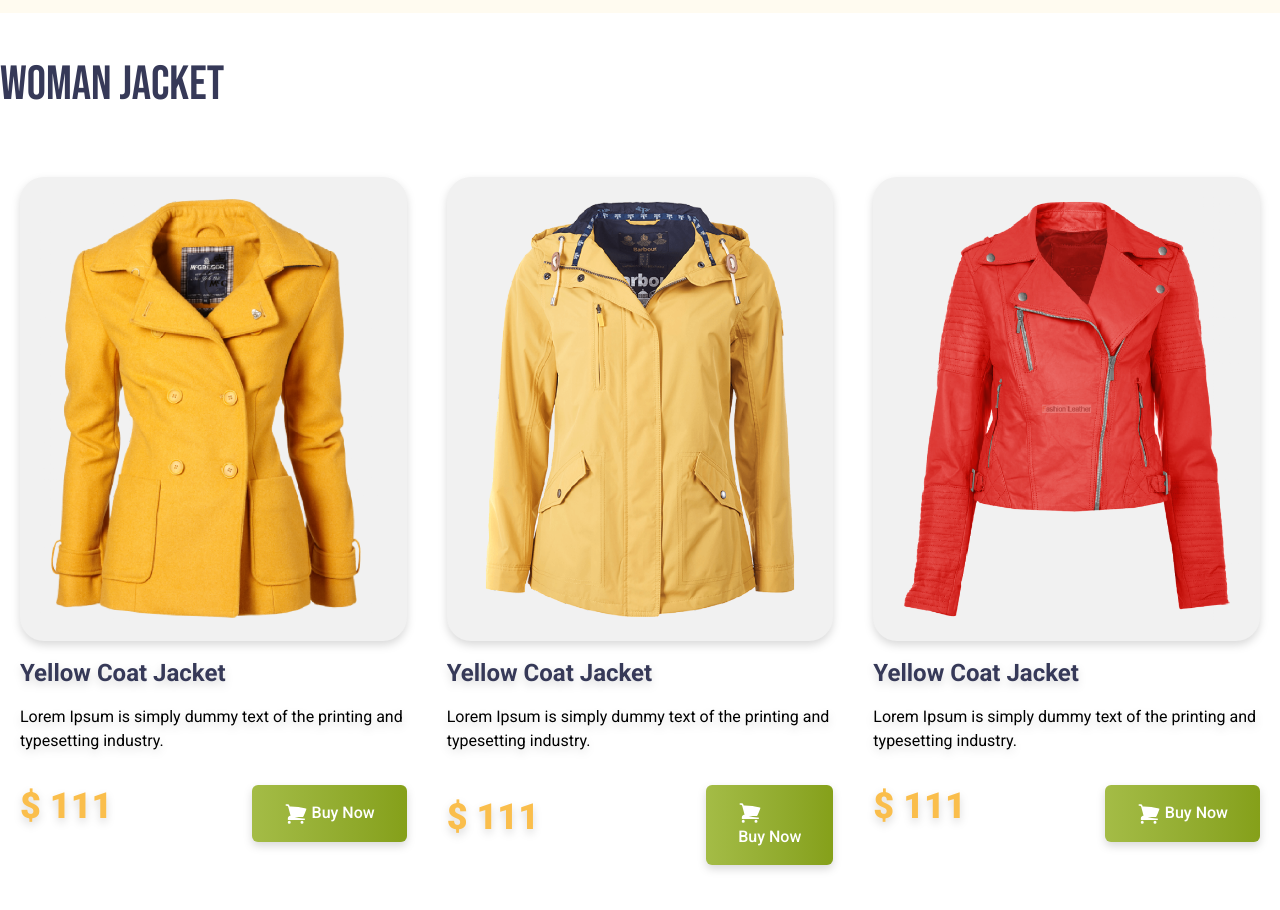
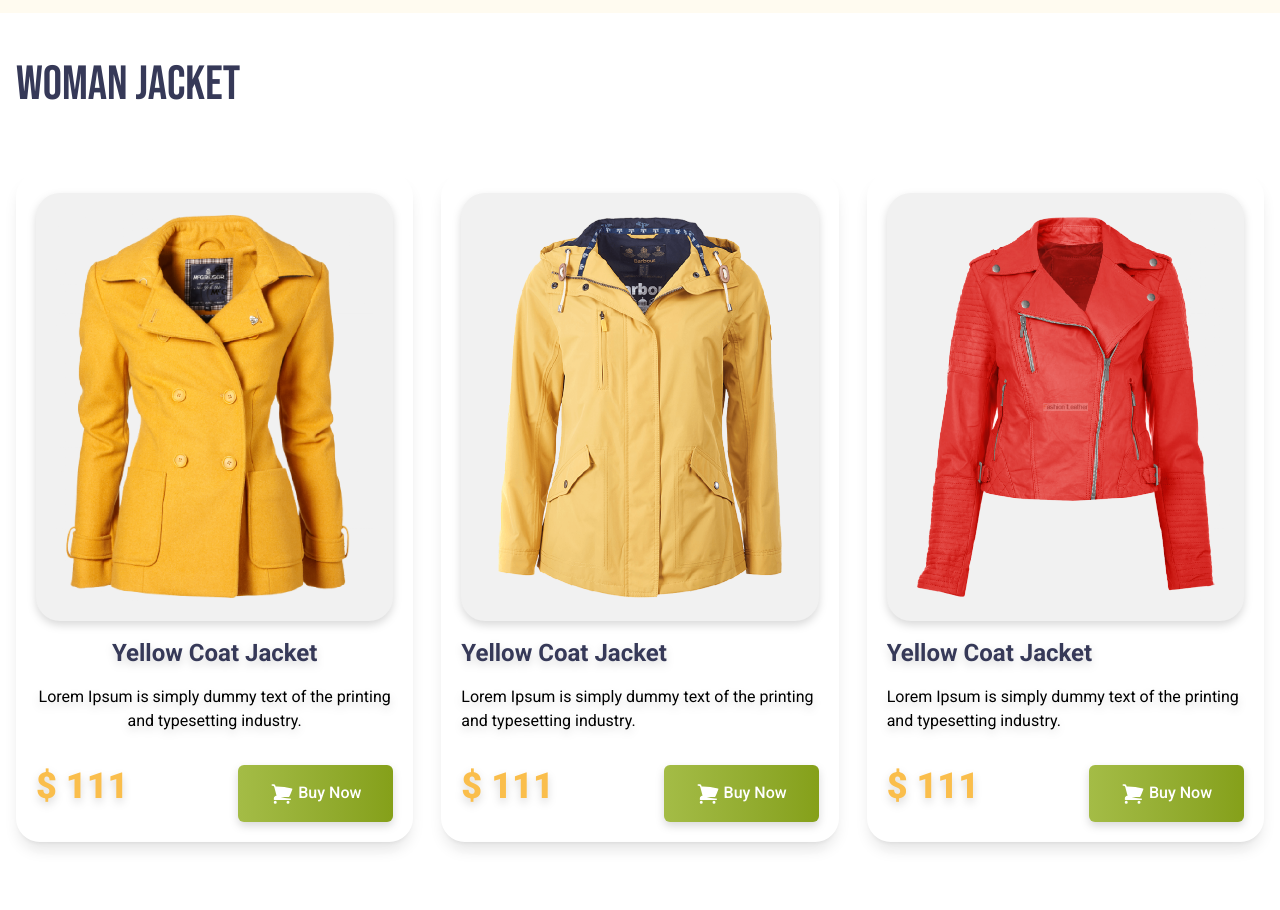
Before and after one commit to iamarifhossain1/penguin-fashion, a plain HTML site: page index.html in a window 1280 px wide. Shown: the part 526-1436 px from the top of the page. Drawn offline with nearby package versions, Linux system fonts and the light colour scheme.

Commit message:
more responsive

```diff
--- a/index.html
+++ b/index.html
@@ -50,35 +50,35 @@
 
     <main class="max-w-7xl mx-auto">
         <section class="my-12">
-            <h3 class="bebas uppercase text-5xl text-[#363958]">Woman Jacket</h3>
+            <h3 class="sm: text-center mt-12 lg:text-start px-4 md:text-center bebas uppercase text-5xl text-[#363958]">Woman Jacket</h3>
             <!--Jacket Container-->
-            <div class="grid grid-cols-1 md:grid-cols-2 lg:grid-cols-3">
+            <div class="grid gap-7 sm: p-4 grid-cols-1 md:grid-cols-2 lg:grid-cols-3">
                 <!--Jacket Card 1-->
-                <div class="p-5 space-y-4 drop-shadow-lg rounded-3xl my-12">
-                    <img class="bg-[#F1F1F1] rounded-3xl p-5" src="images/jacket-1.png" alt="">
-                    <h3 class="text-2xl roboto font-bold text-[#363958]">Yellow Coat Jacket </h3>
-                    <p>Lorem Ipsum is simply dummy text of the printing and typesetting industry.</p>
+                <div class=" shadow-lg p-5 space-y-4 drop-shadow-lg rounded-3xl my-12">
+                    <img class=" bg-[#F1F1F1] rounded-3xl p-5" src="images/jacket-1.png" alt="">
+                    <h3 class="text-center md:text-center text-2xl roboto font-bold text-[#363958] ">Yellow Coat Jacket </h3>
+                    <p class="text-center md:text-center">Lorem Ipsum is simply dummy text of the printing and typesetting industry.</p>
                     <div class="flex items-center justify-between">
-                        <h2 class="text-[#FABE4C] text-4xl font-black">$ 111</h2>
-                        <button class="bg-linear-to-r from-[#A4BC46] to-[#85A019] py-4 px-8 rounded-md text-base font-medium text-white mt-4 cursor-pointer"><svg xmlns="http://www.w3.org/2000/svg" fill="white" viewBox="0 0 24 24" stroke-width="1.5" stroke="currentColor" class="size-6 text-white inline">
+                        <h2 class="text-[#FABE4C] text-4xl font-black items-center">$ 111</h2>
+                        <button class="bg-linear-to-r from-[#A4BC46] to-[#85A019] py-4 px-8 rounded-md text-base font-medium text-white mt-4 cursor-pointer items-center"><svg xmlns="http://www.w3.org/2000/svg" fill="white" viewBox="0 0 24 24" stroke-width="1.5" stroke="currentColor" class="size-6 text-white inline">
                         <path stroke-linecap="round" stroke-linejoin="round" d="M2.25 3h1.386c.51 0 .955.343 1.087.835l.383 1.437M7.5 14.25a3 3 0 0 0-3 3h15.75m-12.75-3h11.218c1.121-2.3 2.1-4.684 2.924-7.138a60.114 60.114 0 0 0-16.536-1.84M7.5 14.25 5.106 5.272M6 20.25a.75.75 0 1 1-1.5 0 .75.75 0 0 1 1.5 0Zm12.75 0a.75.75 0 1 1-1.5 0 .75.75 0 0 1 1.5 0Z" />
                 </svg> Buy Now</i></button>
                     </div>
                 </div>
                 <!--Jacket Card 2-->
-                <div class="p-5 space-y-4 drop-shadow-lg rounded-3xl my-12">
-                    <img class="bg-[#F1F1F1] rounded-3xl p-5" src="images/jacket-2.png" alt="">
+                <div class="shadow-lg p-5 space-y-4 drop-shadow-lg rounded-3xl my-12">
+                    <img class=" bg-[#F1F1F1] rounded-3xl p-5" src="images/jacket-2.png" alt="">
                     <h3 class="text-2xl roboto font-bold text-[#363958]">Yellow Coat Jacket </h3>
                     <p>Lorem Ipsum is simply dummy text of the printing and typesetting industry.</p>
                     <div class="flex items-center justify-between">
                         <h2 class="text-[#FABE4C] text-4xl font-black">$ 111</h2>
-                        <button class=" bg-linear-to-r from-[#A4BC46] to-[#85A019] py-4 px-8 rounded-md text-base font-medium text-white mt-4 cursor-pointer "><svg xmlns="http://www.w3.org/2000/svg" fill="white" viewBox="0 0 24 24" stroke-width="1.5" stroke="currentColor" class="size-6 text-white">
+                        <button class="bg-linear-to-r from-[#A4BC46] to-[#85A019] py-4 px-8 rounded-md text-base font-medium text-white mt-4 cursor-pointer "><svg xmlns="http://www.w3.org/2000/svg" fill="white" viewBox="0 0 24 24" stroke-width="1.5" stroke="currentColor" class="size-6 text-white inline">
                         <path stroke-linecap="round" stroke-linejoin="round" d="M2.25 3h1.386c.51 0 .955.343 1.087.835l.383 1.437M7.5 14.25a3 3 0 0 0-3 3h15.75m-12.75-3h11.218c1.121-2.3 2.1-4.684 2.924-7.138a60.114 60.114 0 0 0-16.536-1.84M7.5 14.25 5.106 5.272M6 20.25a.75.75 0 1 1-1.5 0 .75.75 0 0 1 1.5 0Zm12.75 0a.75.75 0 1 1-1.5 0 .75.75 0 0 1 1.5 0Z" />
                 </svg> Buy Now</i></button>
                     </div>
                 </div>
                 <!--Jacket Card 3-->
-                <div class="p-5 space-y-4 drop-shadow-lg rounded-3xl my-12">
+                <div class="shadow-lg p-5 space-y-4 drop-shadow-lg rounded-3xl my-12">
                     <img class="bg-[#F1F1F1] rounded-3xl p-5" src="images/jacket-3.png" alt="">
                     <h3 class="text-2xl roboto font-bold text-[#363958]">Yellow Coat Jacket </h3>
                     <p>Lorem Ipsum is simply dummy text of the printing and typesetting industry.</p>
@@ -89,6 +89,7 @@
                 </svg> Buy Now</i></button>
                     </div>
                 </div>
+
             </div>
         </section>
     </main>
```
